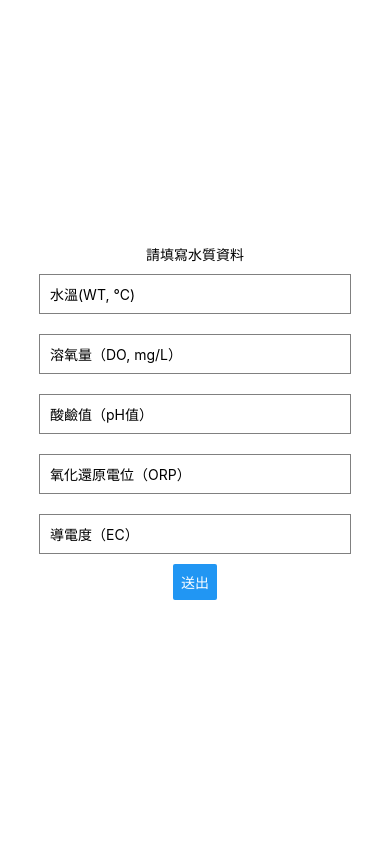
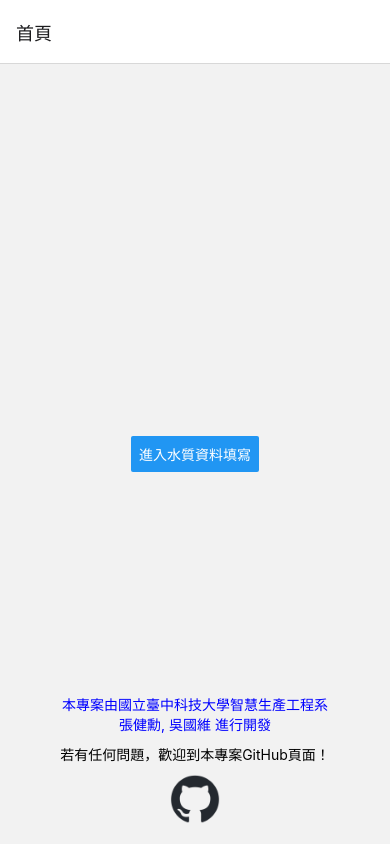
Before and after one commit to KageRyo/WaterMirror, a React Native app in the folder WaterMirror/: screen /Home in a window 390 px wide. Built offline with nearby package versions, Linux system fonts and the light colour scheme.

Commit message:
add: React-navigation dependencies and update App.js.

```diff
--- a/WaterMirror/App.js
+++ b/WaterMirror/App.js
@@ -1,100 +1,18 @@
-import React, { useState } from 'react';
-import { Button, Keyboard, StyleSheet, Text, TextInput, TouchableWithoutFeedback, View, Alert } from 'react-native';
+import React from 'react';
+import { NavigationContainer } from '@react-navigation/native';
+import { createStackNavigator } from '@react-navigation/stack';
+import HomeScreen from './src/Home'; // 如果這是您首頁的文件名，請替換
+import WaterQualityScreen from './src/Calc'; // 如果這是您水質資料填寫頁面的文件名，請替換
+
+const Stack = createStackNavigator();
 
 export default function App() {
-  const [waterQualityData, setWaterQualityData] = useState({
-    // 儲存水質資料
-    WT: '', DO: '', pH: '', ORP: '', EC: '',
-  });
-
-  const handleInputChange = (key, value) => {
-    // 更新水質資料
-    setWaterQualityData({ ...waterQualityData, [key]: value });
-  };
-
-  const handleSubmit = () => {
-    // 在這裡處理提交操作，您可以將填寫的數據傳遞給下一個步驟或執行其他操作。
-    const filledData = Object.keys(waterQualityData).filter(key => waterQualityData[key] !== '');
-    if (filledData.length > 0) {
-      const message = `已送出${filledData.join(', ')}資料`;
-      Alert.alert('提示', message, [{ text: '確定' }]);
-      console.log('客戶端傳送了水質資料', waterQualityData)
-    } else {
-      Alert.alert('提示', '請填寫水質資料', [{ text: '確定' }]);
-      console.log('客戶端未填寫水質資料')
-    }
-    // 清空水質資料
-    setWaterQualityData({ WT: '', DO: '', pH: '', ORP: '', EC: '' });
-    // 隱藏鍵盤
-    Keyboard.dismiss();
-  };
-
-  const dismissKeyboard = () => {
-    // 隱藏鍵盤
-    Keyboard.dismiss();
-  };
-
   return (
-    // 如果用戶點擊輸入框以外的區域，鍵盤將會被隱藏
-    <TouchableWithoutFeedback onPress={dismissKeyboard}>
-      {/* 水質資料填寫表單 */}
-      <View style={styles.container}>
-        <Text>請填寫水質資料</Text>
-        <TextInput
-          style={styles.input}
-          placeholder="水溫(WT, °C)"
-          keyboardType="numeric"
-          value={waterQualityData.WT}
-          onChangeText={text => handleInputChange('WT', text)}
-        />
-        <TextInput
-          style={styles.input}
-          placeholder="溶氧量（DO, mg/L）"
-          keyboardType="numeric"
-          value={waterQualityData.DO}
-          onChangeText={text => handleInputChange('DO', text)}
-        />
-        <TextInput
-          style={styles.input}
-          placeholder="酸鹼值（pH值）"
-          keyboardType="numeric"
-          value={waterQualityData.pH}
-          onChangeText={text => handleInputChange('pH', text)}
-        />
-        <TextInput
-          style={styles.input}
-          placeholder="氧化還原電位（ORP）"
-          keyboardType="numeric"
-          value={waterQualityData.ORP}
-          onChangeText={text => handleInputChange('ORP', text)}
-        />
-        <TextInput
-          style={styles.input}
-          placeholder="導電度（EC）"
-          keyboardType="numeric"
-          value={waterQualityData.EC}
-          onChangeText={text => handleInputChange('EC', text)}
-        />
-        {/* 送出按鈕 */}
-        <Button title="送出" onPress={handleSubmit} />
-      </View>
-    </TouchableWithoutFeedback>
+    <NavigationContainer>
+      <Stack.Navigator initialRouteName="Home">
+        <Stack.Screen name="Home" component={HomeScreen} options={{ title: '首頁' }} />
+        <Stack.Screen name="Calc" component={WaterQualityScreen} options={{ title: '水質資料填寫' }} />
+      </Stack.Navigator>
+    </NavigationContainer>
   );
 }
-
-const styles = StyleSheet.create({
-  container: {
-    flex: 1,
-    backgroundColor: '#fff',
-    alignItems: 'center',
-    justifyContent: 'center',
-  },
-  input: {
-    height: 40,
-    width: '80%',
-    borderColor: 'gray',
-    borderWidth: 1,
-    marginVertical: 10,
-    paddingHorizontal: 10,
-  },
-});
--- a/WaterMirror/package.json
+++ b/WaterMirror/package.json
@@ -9,6 +9,8 @@
     "web": "expo start --web"
   },
   "dependencies": {
+    "@react-navigation/native": "^6.1.16",
+    "@react-navigation/stack": "^6.3.28",
     "expo": "~50.0.13",
     "expo-status-bar": "~1.11.1",
     "react": "18.2.0",
--- /dev/null
+++ b/WaterMirror/src/Calc.js
@@ -0,0 +1,100 @@
+import React, { useState } from 'react';
+import { Button, Keyboard, StyleSheet, Text, TextInput, TouchableWithoutFeedback, View, Alert } from 'react-native';
+
+export default function CalcScreen() {
+  const [waterQualityData, setWaterQualityData] = useState({
+    // 儲存水質資料
+    WT: '', DO: '', pH: '', ORP: '', EC: '',
+  });
+
+  const handleInputChange = (key, value) => {
+    // 更新水質資料
+    setWaterQualityData({ ...waterQualityData, [key]: value });
+  };
+
+  const handleSubmit = () => {
+    // 在這裡處理提交操作，您可以將填寫的數據傳遞給下一個步驟或執行其他操作。
+    const filledData = Object.keys(waterQualityData).filter(key => waterQualityData[key] !== '');
+    if (filledData.length > 0) {
+      const message = `已送出${filledData.join(', ')}資料`;
+      Alert.alert('提示', message, [{ text: '確定' }]);
+      console.log('客戶端傳送了水質資料', waterQualityData)
+    } else {
+      Alert.alert('提示', '請填寫水質資料', [{ text: '確定' }]);
+      console.log('客戶端未填寫水質資料')
+    }
+    // 清空水質資料
+    setWaterQualityData({ WT: '', DO: '', pH: '', ORP: '', EC: '' });
+    // 隱藏鍵盤
+    Keyboard.dismiss();
+  };
+
+  const dismissKeyboard = () => {
+    // 隱藏鍵盤
+    Keyboard.dismiss();
+  };
+
+  return (
+    // 如果用戶點擊輸入框以外的區域，鍵盤將會被隱藏
+    <TouchableWithoutFeedback onPress={dismissKeyboard}>
+      {/* 水質資料填寫表單 */}
+      <View style={styles.container}>
+        <Text>請填寫水質資料</Text>
+        <TextInput
+          style={styles.input}
+          placeholder="水溫(WT, °C)"
+          keyboardType="numeric"
+          value={waterQualityData.WT}
+          onChangeText={text => handleInputChange('WT', text)}
+        />
+        <TextInput
+          style={styles.input}
+          placeholder="溶氧量（DO, mg/L）"
+          keyboardType="numeric"
+          value={waterQualityData.DO}
+          onChangeText={text => handleInputChange('DO', text)}
+        />
+        <TextInput
+          style={styles.input}
+          placeholder="酸鹼值（pH值）"
+          keyboardType="numeric"
+          value={waterQualityData.pH}
+          onChangeText={text => handleInputChange('pH', text)}
+        />
+        <TextInput
+          style={styles.input}
+          placeholder="氧化還原電位（ORP）"
+          keyboardType="numeric"
+          value={waterQualityData.ORP}
+          onChangeText={text => handleInputChange('ORP', text)}
+        />
+        <TextInput
+          style={styles.input}
+          placeholder="導電度（EC）"
+          keyboardType="numeric"
+          value={waterQualityData.EC}
+          onChangeText={text => handleInputChange('EC', text)}
+        />
+        {/* 送出按鈕 */}
+        <Button title="送出" onPress={handleSubmit} />
+      </View>
+    </TouchableWithoutFeedback>
+  );
+}
+
+const styles = StyleSheet.create({
+  container: {
+    flex: 1,
+    backgroundColor: '#fff',
+    alignItems: 'center',
+    justifyContent: 'center',
+  },
+  input: {
+    height: 40,
+    width: '80%',
+    borderColor: 'gray',
+    borderWidth: 1,
+    marginVertical: 10,
+    paddingHorizontal: 10,
+  },
+});
--- /dev/null
+++ b/WaterMirror/src/Home.js
@@ -0,0 +1,47 @@
+import React from 'react';
+import { View, Button, Text, Image, TouchableOpacity, Linking, StyleSheet } from 'react-native';
+import { useNavigation } from '@react-navigation/native';
+import GitHubMark from '../assets/github-mark.png';
+
+export default function HomeScreen() {
+  const navigation = useNavigation();
+
+  // 定義導航到GitHub頁面的函數
+  const navigateToGitHub = () => {
+    Linking.openURL('https://github.com/RotatingPotato/WaterMirror');
+  };
+
+  return (
+    <View style={styles.container}>
+      <Button title="進入水質資料填寫" onPress={() => navigation.navigate('Calc')} />
+      {/* 底部容器 */}
+      <View style={styles.bottomContainer}>
+        <Text style={styles.blueText}>本專案由國立臺中科技大學智慧生產工程系</Text>
+        <Text style={[styles.blueText, { marginBottom: 10 }]}>張健勳, 吳國維 進行開發</Text>
+        <Text style={{ marginBottom: 10 }}>若有任何問題，歡迎到本專案GitHub頁面！</Text>
+        <TouchableOpacity onPress={navigateToGitHub}>
+          <Image
+            source={GitHubMark}
+            style={{ width: 50, height: 50 }}
+          />
+        </TouchableOpacity>
+      </View>
+    </View>
+  );
+}
+
+const styles = StyleSheet.create({
+  container: {
+    flex: 1,
+    justifyContent: 'center',
+    alignItems: 'center',
+  },
+  bottomContainer: {
+    position: 'absolute',
+    alignItems: 'center',
+    bottom: 20,
+  },
+  blueText: {
+    color: 'blue',
+  },
+});
```
Also changed, not shown: WaterMirror/assets/github-mark.png (added), 1 other file (tests, documents, lock files or other folders).
